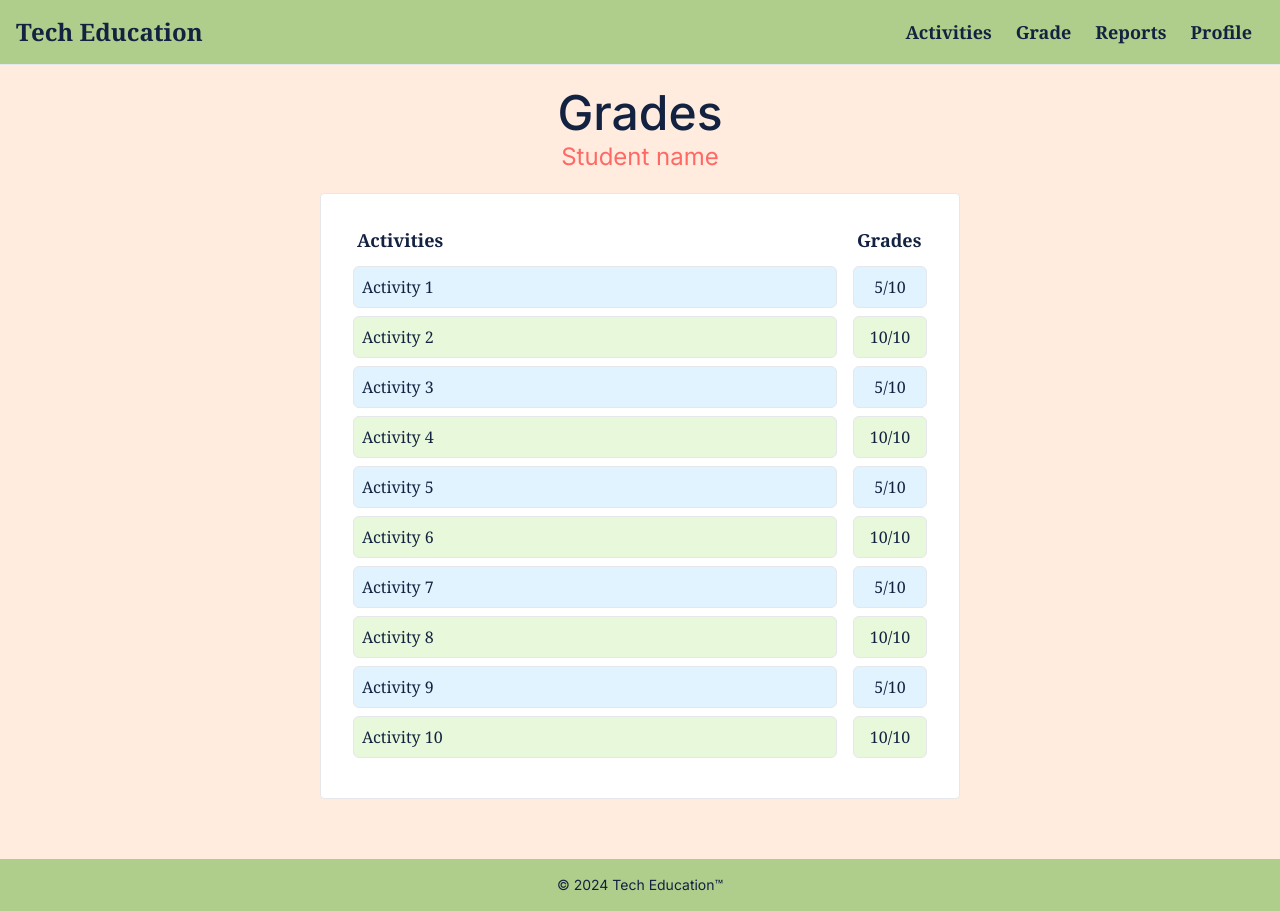
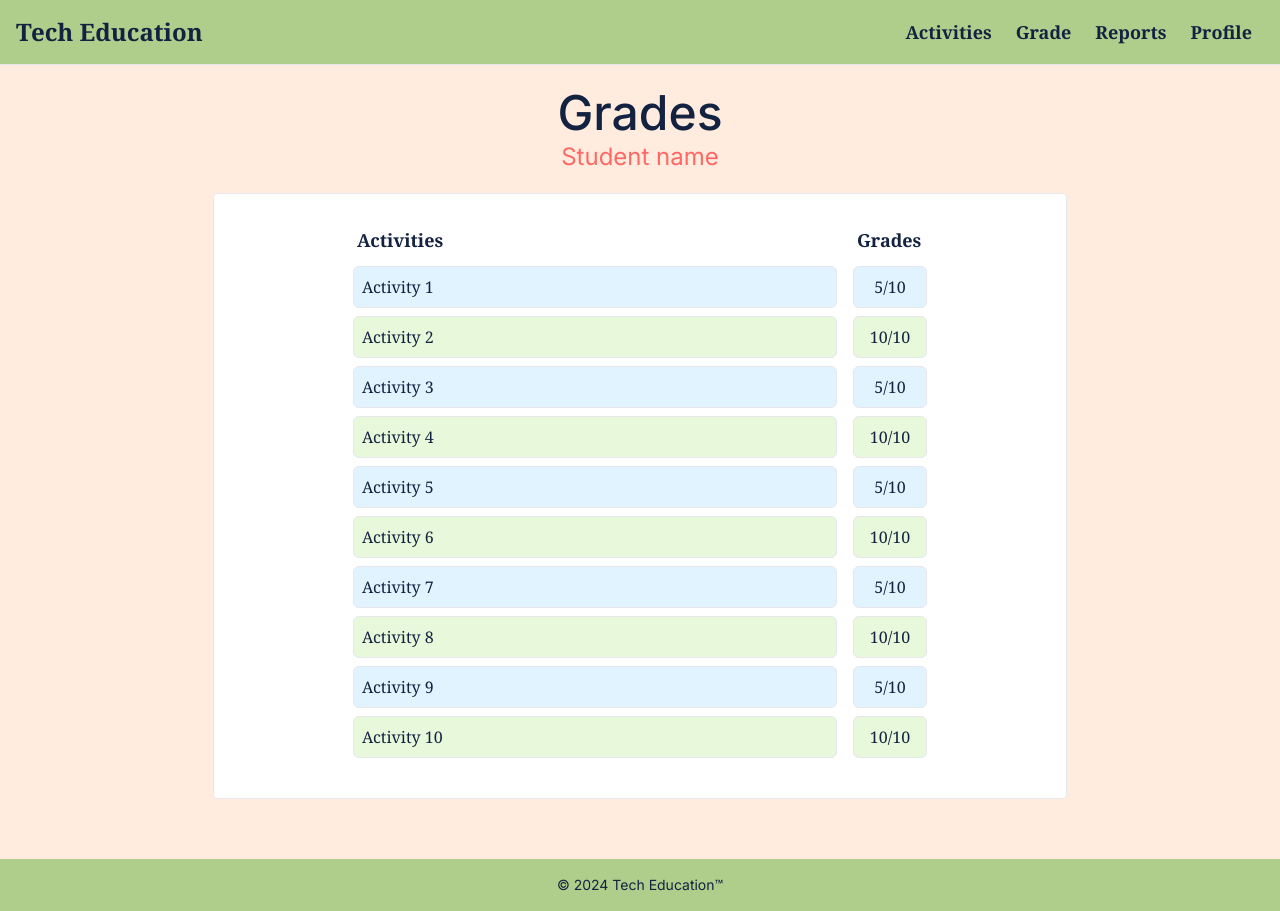
Before and after one commit to ExzyELI/tech-education, a Next.js app: page / in a window 1280 px wide. Built offline with nearby package versions, Linux system fonts and the light colour scheme.

Commit message:
Made the container for grades responsive

```diff
--- a/src/app/page.tsx
+++ b/src/app/page.tsx
@@ -49,10 +49,10 @@ export default function Home() {
         <h2 className="font-sm items-center text-center text-2xl text-[#ff6865]">
           Student name
         </h2>
-        <div className="mx-auto mb-10 mt-5 flex w-1/2 items-center justify-center rounded border bg-white p-8">
+        <div className="mx-auto mb-10 mt-5 flex w-5/6 items-center justify-center rounded border bg-white p-8 lg:w-2/3">
           <div className="gradient font-family: font-serif leading-normal tracking-normal">
             <h3 className="mb-3 ml-3 text-lg font-semibold">Activities</h3>
-            <ul className="w-[500px]">
+            <ul className="w-[250px] md:w-[350px] lg:w-[500px]">
               {/* array for activity colors for odds and evens */}
               {Array(10)
                 .fill(true)
```
